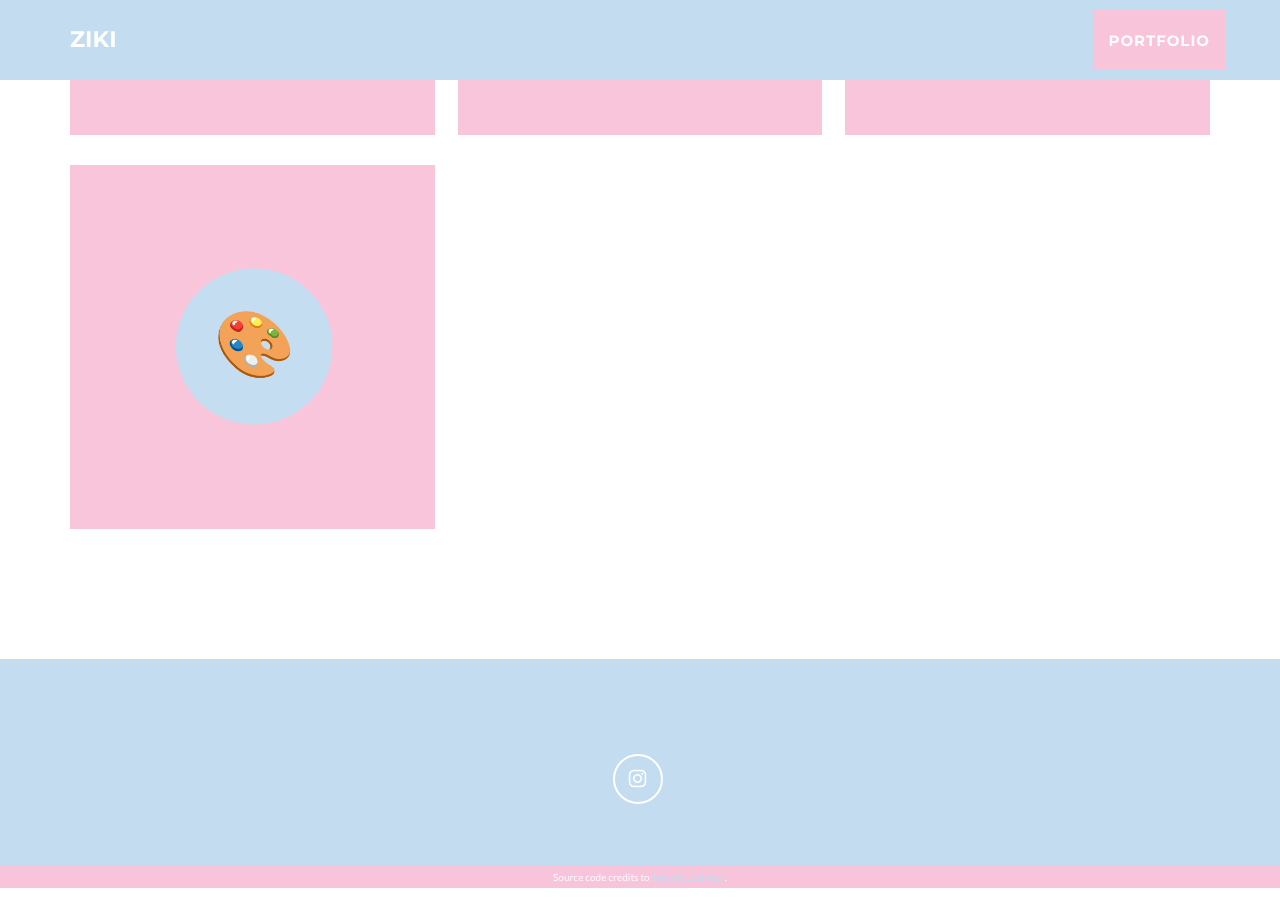
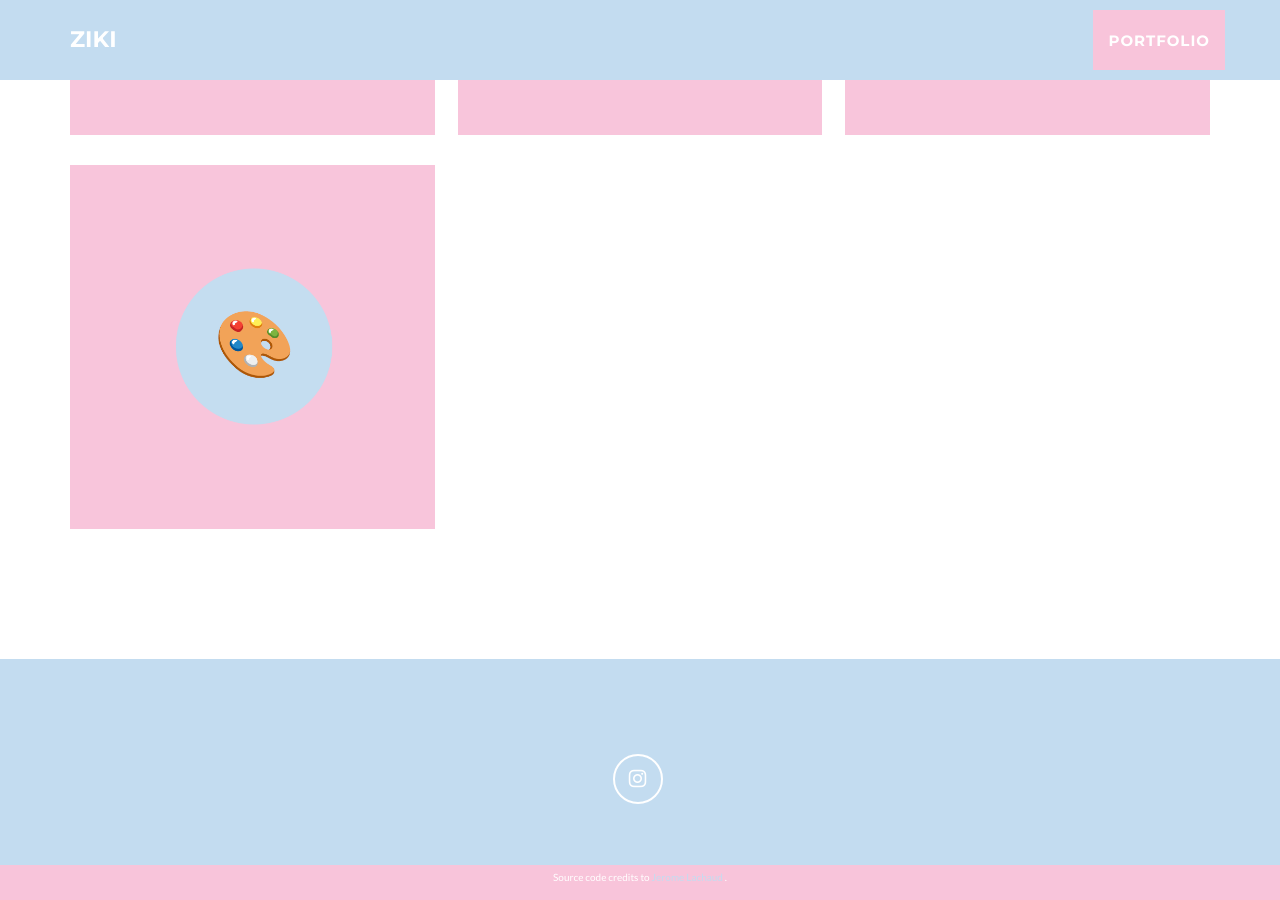
Before and after one commit to zikkkiii/zikkkiii.github.io, a Jekyll site: the page built from _posts/2014-07-20-♡.markdown, in a window 1280 px wide and 900 px high, scrolled down 1128 px. Built offline with Jekyll 4.4.1, drawn with Linux system fonts in a browser that asks for light colours.

Commit message:
Update footer.html

```diff
--- a/_includes/footer.html
+++ b/_includes/footer.html
@@ -43,7 +43,7 @@
   <div class="container">
     <div class="row">
       <div class="col-lg-12">
-        <p style="font-size: 1rem; text-align: center;height: 2.5px;">
+        <p style="font-size: 1rem; text-align: center;">
           Source code credits to
           <a href="https://github.com/jeromelachaud/freelancer-theme" target="_blank"
              style="color: #c3dcf0; text-decoration: none;">
```
